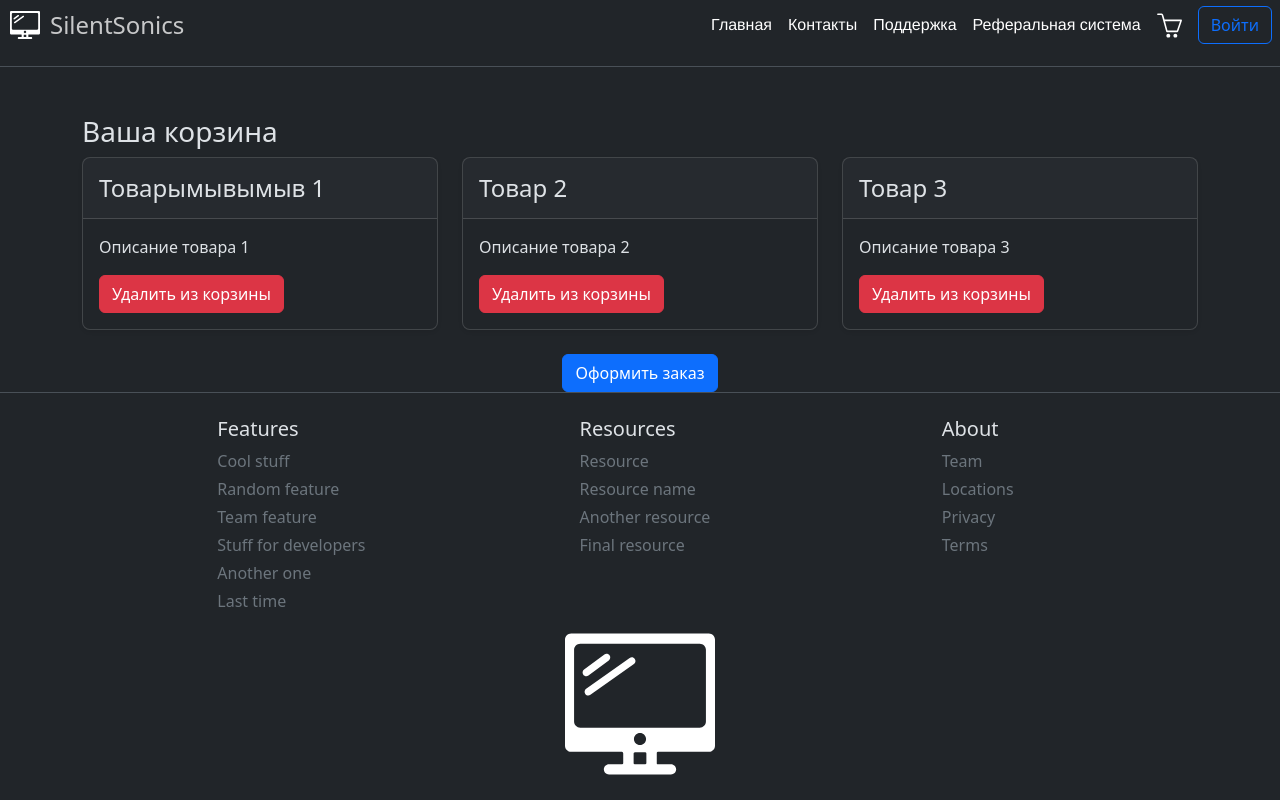
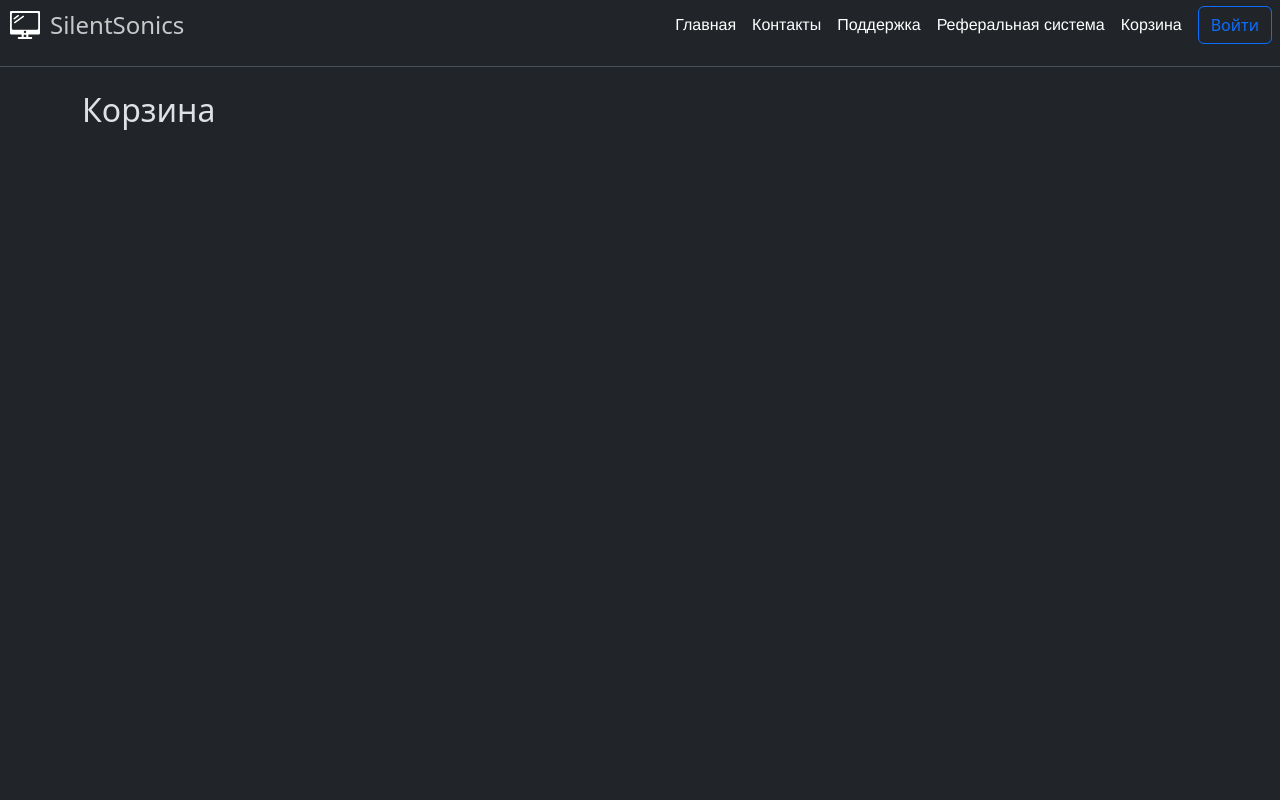
Before and after one commit to Asdroad/phpahmedova, a PHP site: page /cart.php in a window 1280 px wide. Run offline with PHP 8.4, Linux system fonts and the light colour scheme.

Commit message:
недоработанная версия корзины

```diff
--- a/cart.php
+++ b/cart.php
@@ -1,102 +1,80 @@
-<?php
-// Начало сессии
-session_start();
-
-header("Cache-Control: no-cache, must-revalidate");
-header("Expires: Sat, 26 Jul 1997 05:00:00 GMT");
-
-// Функция для добавления товара в корзину
-function addToCart($itemId, $itemName, $itemDescription) {
-    // Проверяем, существует ли массив корзины в сессии, если нет, создаем его
-    if ($_SERVER["REQUEST_METHOD"] == "POST" && isset($_POST['itemId'])) {
-        addToCart($_POST['itemId'], $_POST['itemName'], $_POST['itemDescription']);
-    }
-    // Добавляем товар в корзину
-    $_SESSION['cartItems'][] = array(
-        "id" => $itemId,
-        "name" => $itemName,
-        "description" => $itemDescription
-    );
-}
-
-// Функция для удаления товара из корзины
-function removeFromCart($itemId) {
-    // Проверяем, существует ли массив корзины в сессии
-    if (isset($_SESSION['cartItems'])) {
-        // Ищем индекс товара в корзине по его id
-        $index = array_search($itemId, array_column($_SESSION['cartItems'], 'id'));
-        // Если товар найден, удаляем его из корзины
-        if ($index !== false) {
-            unset($_SESSION['cartItems'][$index]);
-            // Сбрасываем ключи массива
-            $_SESSION['cartItems'] = array_values($_SESSION['cartItems']);
-        }
-    }
-}
-
-// Пример добавления товара в корзину
-addToCart(1, "Товарымывымыв 1", "Описание товара 1");
-addToCart(2, "Товар 2", "Описание товара 2");
-addToCart(3, "Товар 3", "Описание товара 3");
-
-// Обработка запроса на удаление товара из корзины
-if (isset($_POST['removeItemId'])) {
-    removeFromCart($_POST['removeItemId']);
-    // Переадресация обратно на страницу корзины для обновления списка товаров
-    header("Location: cart.php");
-    exit; // Добавлено для завершения выполнения скрипта
-}
-?>
-
-<!doctype html>
+<!DOCTYPE html>
 <html lang="en" data-bs-theme="dark">
 <head>
     <meta charset="UTF-8">
-    <meta name="viewport"
-          content="width=device-width, user-scalable=no, initial-scale=1.0, maximum-scale=1.0, minimum-scale=1.0">
-    <meta http-equiv="X-UA-Compatible" content="ie=edge">
+    <meta name="viewport" content="width=device-width, initial-scale=1.0">
+    <title>Корзина</title>
     <link rel="stylesheet" href="/css/style.css">
     <link rel="stylesheet" href="https://cdn.jsdelivr.net/npm/bootstrap@5.3.2/dist/css/bootstrap.min.css">
-    <title>PHP веб сайт</title>
 </head>
 <body>
-<?php require "blocks/header.php" ?>
+<div class="d-flex flex-column flex-md-row align-items-center pb-3 mb-4 border-bottom">
+    <a href="/" class="d-flex align-items-center link-body-emphasis text-decoration-none me-3">
+        <img src="img/iconflutter.svg" alt="Icon" style="max-width: 30px; margin: 10px">
+        <span class="fs-4">SilentSonics</span>
+    </a>
+    <nav class="d-inline-flex mt-2 mt-md-0 ms-md-auto align-items-center" style="font-family: Helvetica, sans-serif;">
+        <a class="mx-2 py-2 link-body-emphasis text-decoration-none" href="index.php">Главная</a>
+        <a class="mx-2 py-2 link-body-emphasis text-decoration-none" href="contacts.php">Контакты</a>
+        <a class="mx-2 py-2 link-body-emphasis text-decoration-none" href="support.php">Поддержка</a>
+        <a class="mx-2 py-2 link-body-emphasis text-decoration-none" href="refsystem.php">Реферальная система</a>
+        <a href="cart.php" class="mx-2 py-2 link-body-emphasis text-decoration-none">Корзина</a>
+    </nav>
+    <a class="mx-2 btn btn-outline-primary" href="#" data-bs-toggle="modal" data-bs-target="#loginModal">Войти</a>
+</div>
+
 <main>
-    <!-- Контент страницы корзины -->
-    <div class="container mt-5">
-        <h3>Ваша корзина</h3>
-        <div class="row">
-            <?php
-            // Получаем данные о товарах из сессии
-            if (isset($_SESSION['cartItems'])) {
-                $cartItems = $_SESSION['cartItems'];
-                // Генерация карточек товаров в корзине
-                foreach ($cartItems as $item) {
-                    echo '
-                        <div class="col">
-                            <div class="card mb-4 rounded-3 shadow-sm">
-                                <div class="card-header py-3">
-                                    <h4 class="my-0 fw-normal">' . $item["name"] . '</h4>
-                                </div>
-                                <div class="card-body">
-                                    <p>' . $item["description"] . '</p>
-                                    <form action="cart.php" method="post">
-                                        <input type="hidden" name="removeItemId" value="' . $item["id"] . '">
-                                        <button type="submit" class="btn btn-danger">Удалить из корзины</button>
-                                    </form>
-                                </div>
-                            </div>
-                        </div>
-                        ';
-                }
-            }
-            ?>
-        </div>
-        <div class="text-center">
-            <button type="button" class="btn btn-primary">Оформить заказ</button>
+    <div class="container">
+        <h2 class="mb-4">Корзина</h2>
+        <div id="cart-content">
+            <!-- Здесь будет отображаться содержимое корзины -->
         </div>
     </div>
 </main>
-<?php require "blocks/footer.php" ?>
+
+<!-- Модальное окно входа -->
+<div class="modal fade" id="loginModal" tabindex="-1" aria-labelledby="loginModalLabel" aria-hidden="true">
+    <div class="modal-dialog">
+        <div class="modal-content">
+            <div class="modal-header">
+                <h5 class="modal-title" id="loginModalLabel">Логин</h5>
+                <button type="button" class="btn-close" data-bs-dismiss="modal" aria-label="Close"></button>
+            </div>
+            <div class="modal-body">
+                <form action="login.php" method="post">
+                    <div class="mb-3">
+                        <label for="email" class="form-label">Email</label>
+                        <input type="email" class="form-control" id="email" name="email" placeholder="Введите ваш email" required>
+                    </div>
+                    <div class="mb-3">
+                        <label for="password" class="form-label">Пароль</label>
+                        <input type="password" class="form-control" id="password" name="password" placeholder="Введите ваш пароль" required>
+                    </div>
+                    <button type="submit" class="btn btn-primary">Войти</button>
+                </form>
+            </div>
+        </div>
+    </div>
+</div>
+
+<script src="https://cdn.jsdelivr.net/npm/bootstrap@5.3.2/dist/js/bootstrap.bundle.min.js"></script>
+<script>
+    // Функция для загрузки содержимого корзины
+    function loadCartContent() {
+        var xhr = new XMLHttpRequest();
+        xhr.open('GET', 'get_cart_content.php');
+        xhr.onload = function() {
+            if (xhr.status === 200) {
+                document.getElementById('cart-content').innerHTML = xhr.responseText;
+            }
+        };
+        xhr.send();
+    }
+
+    // Загрузка содержимого корзины при загрузке страницы
+    window.onload = function() {
+        loadCartContent();
+    };
+</script>
 </body>
 </html>
--- a/index.php
+++ b/index.php
@@ -20,7 +20,7 @@
         <a class="mx-2 py-2 link-body-emphasis text-decoration-none" href="index.php">Главная</a>
         <a class="mx-2 py-2 link-body-emphasis text-decoration-none" href="contacts.php">Контакты</a>
         <a class="mx-2 py-2 link-body-emphasis text-decoration-none" href="support.php">Поддержка</a>
-        <a class="mx-2 py-2 link-body-emphasis text-decoration-none" href="refsystem.php">Реферальная системvа</a>
+        <a class="mx-2 py-2 link-body-emphasis text-decoration-none" href="refsystem.php">Реферальная система</a>
         <a href="cart.php" class="mx-2 py-2 link-body-emphasis text-decoration-none">
             <img src="img/cart.svg" alt="basket" style="max-width: 25px;">
         </a>
```
Also changed, not shown: add_to_cart.php (+0 -7 lines).
